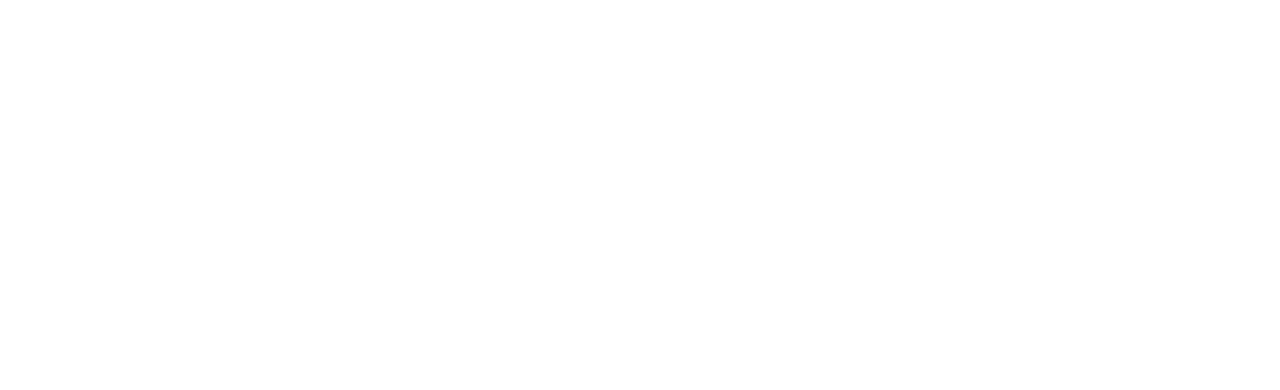
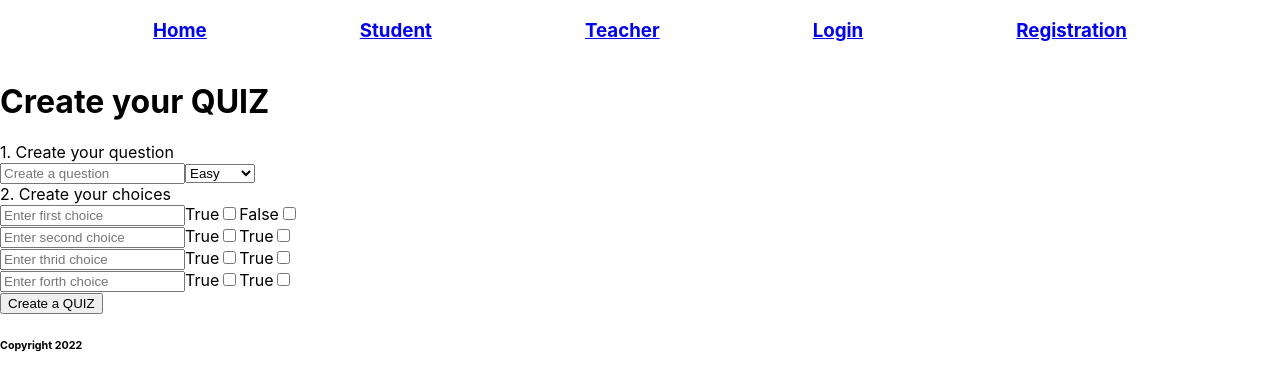
Before and after one commit to ElyasO03/CapStone-Project, a React (Create React App) app in the folder capstone-project-client/: page /teacher-post in a window 1280 px wide. Before the commit this address had no page. Shown: the top 390 px of the page. Built offline with nearby package versions, Linux system fonts and the light colour scheme.

Commit message:
post and baselayout dec21DS

```diff
--- a/capstone-project-client/package.json
+++ b/capstone-project-client/package.json
@@ -8,6 +8,7 @@
     "@testing-library/user-event": "^13.5.0",
     "react": "^18.2.0",
     "react-dom": "^18.2.0",
+    "react-input-checkbox": "^1.1.0",
     "react-redux": "^8.0.5",
     "react-router-dom": "^6.5.0",
     "react-scripts": "5.0.1",
--- /dev/null
+++ b/capstone-project-client/src/components/Baselayout.js
@@ -0,0 +1,23 @@
+import Header from './Header'
+import { NavLink } from "react-router-dom";
+import {connect} from 'react-redux'
+import '../style/header.css';
+
+
+
+
+
+
+function Baselayout (props) {
+    return (
+        <div >
+            <Header />
+            {props.children}
+            <h6 >Copyright 2022 </h6>
+        </div>
+
+
+    )
+}
+
+export default Baselayout
--- /dev/null
+++ b/capstone-project-client/src/components/Header.js
@@ -0,0 +1,23 @@
+import {NavLink} from "react-router-dom";
+import {connect} from 'react-redux';
+import '../style/header.css';
+
+function Header () {
+
+
+    return (
+        <div className= "navs">
+
+            <NavLink to = "/" ><h3>Home</h3></NavLink>
+            <NavLink to = "/" ><h3>Student</h3></NavLink>
+            <NavLink to = "/teacher-post" ><h3>Teacher</h3></NavLink>
+            <NavLink to = "/login" ><h3>Login</h3></NavLink>
+            <NavLink to = "/register" ><h3>Registration</h3></NavLink>
+
+
+        </div>
+    )
+}
+
+
+export default Header
--- a/capstone-project-client/src/components/LoginS.js
+++ b/capstone-project-client/src/components/LoginS.js
@@ -32,9 +32,11 @@
                         const token = result.token
                         const email = result.email
                         const Role = result.Role
+                        // const id = result.id
                         localStorage.setItem('jwt', token)
                         localStorage.setItem('email', email)
                         localStorage.setItem('Role', Role)
+                        // localStorage.setItem('id', id)
 
                         props.onLogin(token)
 
--- /dev/null
+++ b/capstone-project-client/src/components/TeacherPost.js
@@ -0,0 +1,81 @@
+import { useState } from 'react'
+import { useNavigate } from 'react-router-dom'
+// import { Checkbox } from 'react-input-checkbox'
+
+
+
+function TeacherPost() {
+    const [user, setUser] = useState({})
+    const navigate = useNavigate()
+
+
+    const handleChange = (e) => {
+        setUser({
+            ...user,
+            [e.target.name]: e.target.value
+        }, [])
+    }
+
+    const handleSubmit = (e) => {
+        e.preventDefault()
+        fetch('http://localhost:8080/teacher-question-post', {
+            method: 'POST',
+            headers: {
+                'Content-Type': 'application/json'
+            },
+            body: JSON.stringify({Questions: user.question, level: user.level, choice1:[user.choice1, user.choice1TrueFalse], choice2: [user.choice2, user.choice2TrueFalse], choice3: [user.choice3, user.choice3TrueFalse], choice4: [user.choice4, user.choice4TrueFalse] })
+
+        }).then(response => response.json())
+        .then(result => {
+            // check the result if the book was added or not
+            navigate('/teacher-post')
+        })
+    }
+    return (
+        <div >
+            <h1>Create your QUIZ</h1>
+            <form  onSubmit={handleSubmit}>
+                <label htmlFor="question"> 1. Create your question</label>
+                <br/>
+                <input id ="question"className='input' onChange = {handleChange} name = "question" type = "text" placeholder = "Create a question"  />
+                {/* <input className='input' onChange = {handleChange} name = "level" type = "text" placeholder = "What's a level of difficulty"  /> */}
+                <select onChange = {handleChange} name = "level">
+                    <option value="Easy">Easy</option>
+                    <option value ="Medium">Medium</option>
+                    <option value="Hard">Hard</option>
+                </select>
+                <br/>
+                <label htmlFor="choice"> 2. Create your choices</label>
+                <br/>
+                <input id ="choice"className='input' onChange = {handleChange} name = "choice1" type = "text" placeholder = "Enter first choice"  />
+                <label htmlFor="True">True</label>
+                <input htmlFor="True"className='input' onChange = {handleChange} name = "choice1TrueFalse" type = "checkbox" value={true} placeholder = "True" />
+                <label htmlFor="False">False</label>
+                <input id = "False" className='input' onChange = {handleChange} name = "choice1TrueFalse" type = "checkbox" value={false} />
+                <br />
+                <input className='input' onChange = {handleChange} name = "choice2" type = "text" placeholder = "Enter second choice"  />
+                <label htmlFor="True">True</label>
+                <input id = "True" className='input' onChange = {handleChange} name = "choice2TrueFalse" type = "checkbox" value={true}  />
+                <label htmlFor="False">True</label>
+                <input id = "False" className='input' onChange = {handleChange} name = "choice2TrueFalse" type = "checkbox" value={false}  />
+                <br />
+                <input className='input' onChange = {handleChange} name = "choice3" type = "text" placeholder = "Enter thrid choice"  />
+                <label htmlFor="True">True</label>
+                <input id = "True" className='input' onChange = {handleChange} name = "choice3TrueFalse" type = "checkbox" value={true}  />
+                <label htmlFor="False">True</label>
+                <input id = "False" className='input' onChange = {handleChange} name = "choice3TrueFalse" type = "checkbox" value={false}  />
+                <br />
+                <input className='input' onChange = {handleChange} name = "choice4" type = "text" placeholder = "Enter forth choice "  />
+                <label htmlFor="True">True</label>
+                <input id = "True" className='input' onChange = {handleChange} name = "choice4TrueFalse" type = "checkbox" value={true}  />
+                <label htmlFor="False">True</label>
+                <input id = "False" className='input' onChange = {handleChange} name = "choice4TrueFalse" type = "checkbox" value={false}  />
+                <br/>
+                <button >Create a QUIZ</button>
+            </form>
+        </div>
+    )
+
+}
+
+export default TeacherPost
--- a/capstone-project-client/src/index.js
+++ b/capstone-project-client/src/index.js
@@ -7,8 +7,10 @@
 import { Provider } from "react-redux";
 import { createStore } from 'redux'
 import reducer from './store/reducer';
-import LoginS from './LoginS';
-import RegisterS from './RegisterS';
+import LoginS from './components/LoginS';
+import RegisterS from './components/RegisterS';
+import TeacherPost from './components/TeacherPost';
+import Baselayout from './components/Baselayout';
 
 const store = createStore(reducer, window.__REDUX_DEVTOOLS_EXTENSION__ && window.__REDUX_DEVTOOLS_EXTENSION__())
 
@@ -22,11 +24,14 @@
   <React.StrictMode>
     <Provider store = {store}>
       <BrowserRouter>
+      <Baselayout >
       <Routes>
         <Route path = '/' element= { <App />} />
         <Route path = '/login' element= {<LoginS />} />
         <Route path = '/register' element= {<RegisterS />} />
+        <Route path = '/teacher-post' element ={<TeacherPost/>} />
       </Routes>
+      </Baselayout>
     </BrowserRouter>
     </Provider>
   </React.StrictMode>
--- /dev/null
+++ b/capstone-project-client/src/style/header.css
@@ -0,0 +1,6 @@
+.navs {
+    display: flex;
+    justify-content: space-evenly;
+
+
+}
```
Also changed, not shown: 2 other files (tests, documents, lock files or other folders).
